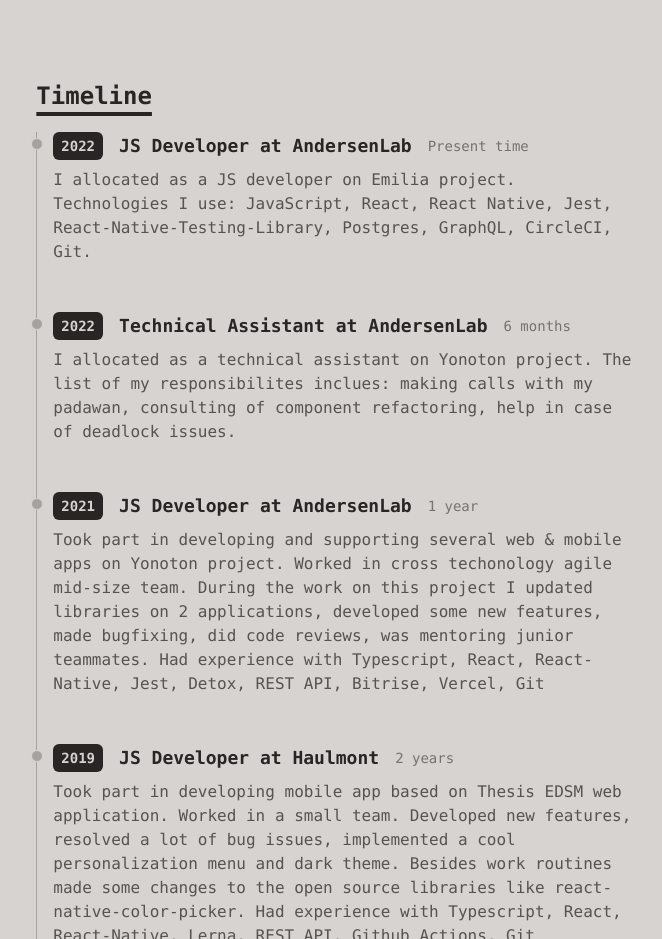
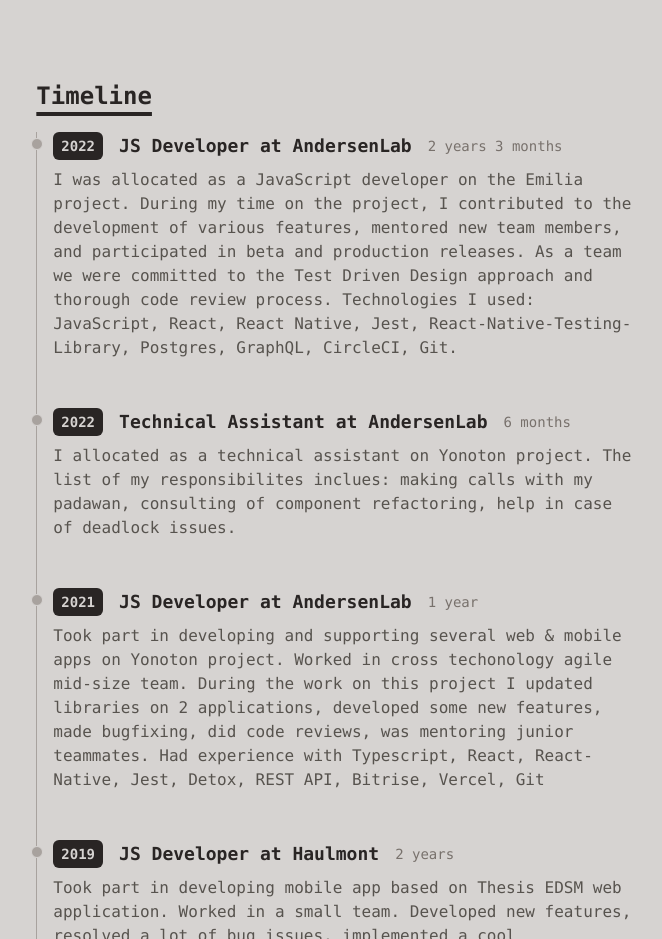
Before and after one commit to dmko1610/dmko1610.github.io, a React (Vite) app: page / in a window 1280 px wide. Shown: the part 920-1859 px from the top of the page, without its empty margins (305-967 px from the left). Built offline with nearby package versions, Linux system fonts and the light colour scheme.

Commit message:
Update timeline.ts
Added details about my last job

```diff
--- a/src/data/timeline.ts
+++ b/src/data/timeline.ts
@@ -65,9 +65,11 @@
     id: 6,
     year: "2022",
     title: "JS Developer at AndersenLab",
-    duration: "Present time",
+    duration: "2 years 3 months",
     details:
-      `I allocated as a JS developer on Emilia project.
-      Technologies I use: JavaScript, React, React Native, Jest, React-Native-Testing-Library, Postgres, GraphQL, CircleCI, Git.`,
+      `I was allocated as a JavaScript developer on the Emilia project.
+      During my time on the project, I contributed to the development of various features, mentored new team members, and participated in beta and production releases.
+      As a team we were committed to the Test Driven Design approach and thorough code review process.
+      Technologies I used: JavaScript, React, React Native, Jest, React-Native-Testing-Library, Postgres, GraphQL, CircleCI, Git.`,
   }
 ]
```
